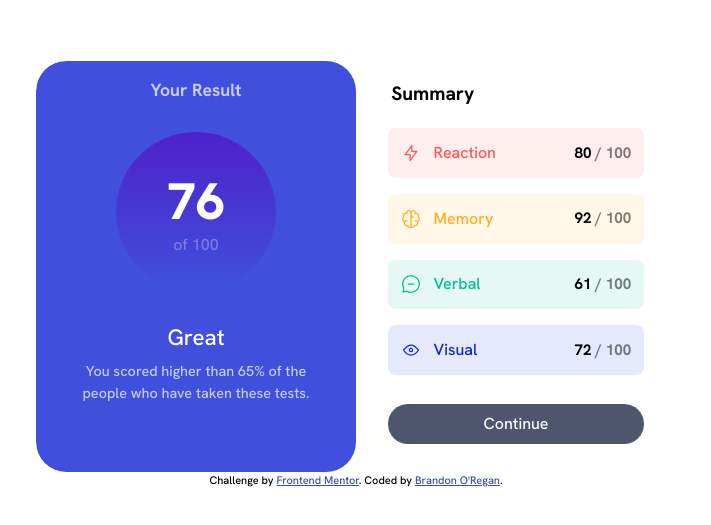
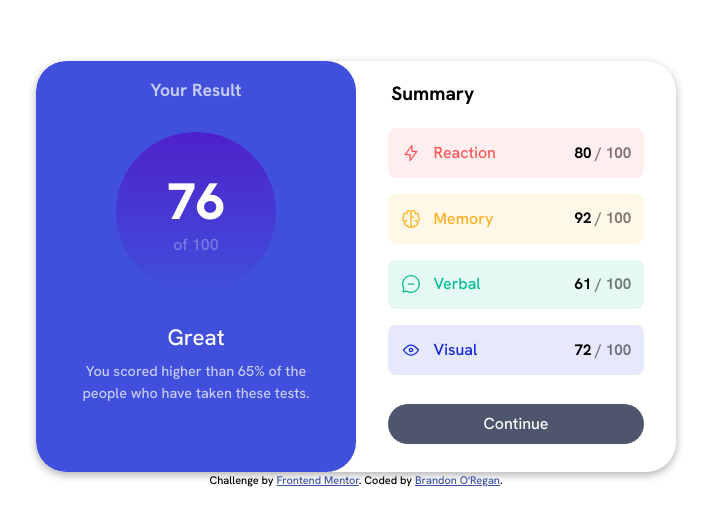
Before and after one commit to brandonmicah/Newbie-Frontend-Mentor-Challenge, a plain HTML site: page index.html in a window 1280 px wide. Shown: the part 125-650 px from the top of the page, without its empty margins (284-995 px from the left). Drawn offline with Linux system fonts and the light colour scheme.

Commit message:
Added box shadow to desktop design

```diff
--- a/styles.css
+++ b/styles.css
@@ -271,6 +271,7 @@ svg {
         width: 100%;
         overflow: hidden;
         border-radius: 30px;
+        box-shadow: rgba(0, 0, 0, 0.3) 0px 3px 8px;
     }
     .result {
         background-color: hsla(234, 85%, 45%, .8);
```
